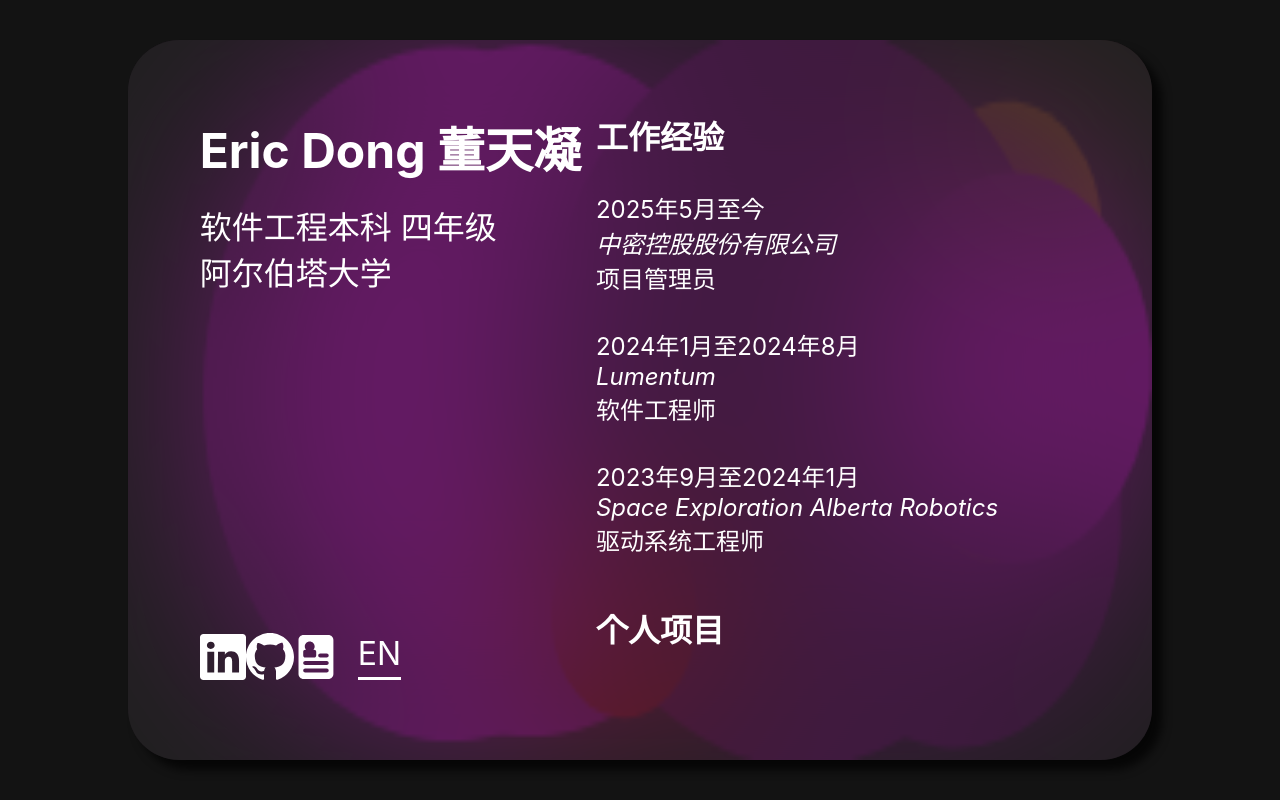
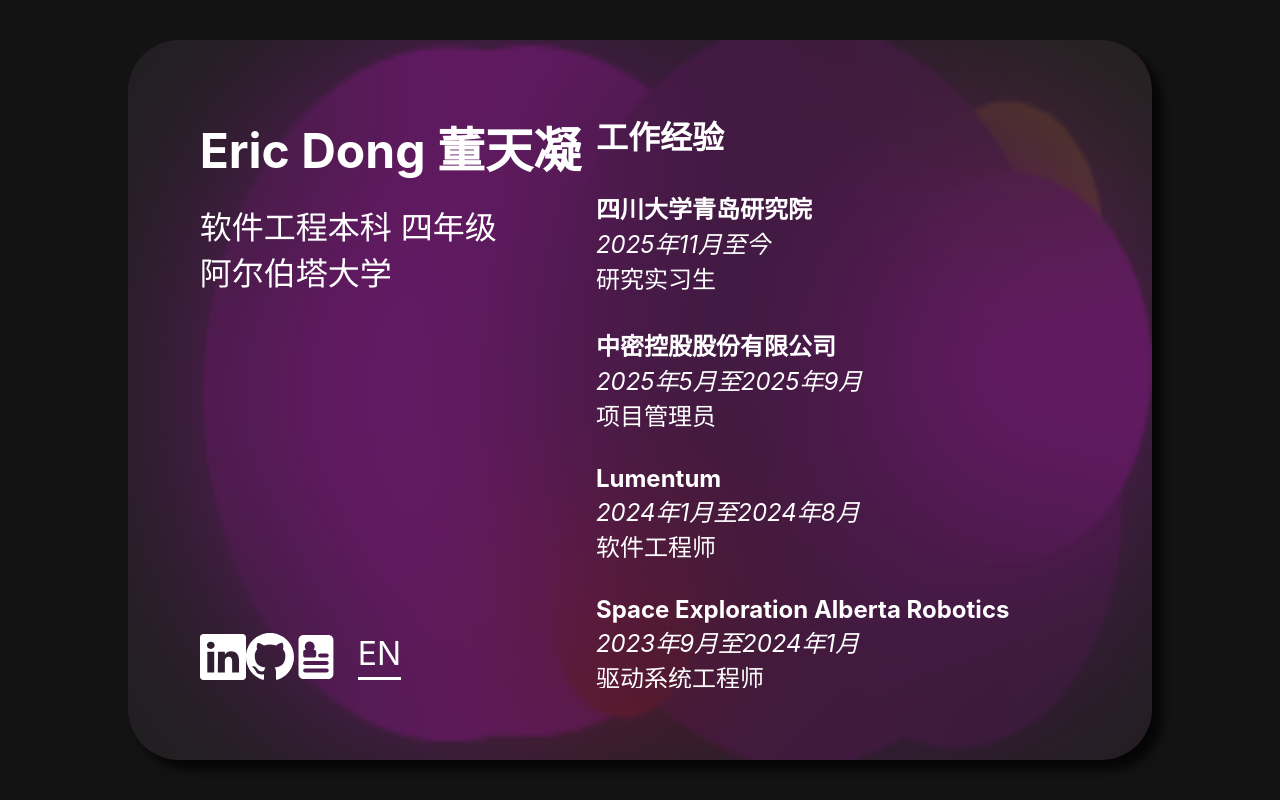
Before and after one commit to etdong/eric-website, a React (Create React App) app: page /#/zh in a window 1280 px wide. Built offline with nearby package versions, Linux system fonts and the light colour scheme; the HTML template or start-up script is replaced by a standard one.

Commit message:
update chinese page

```diff
--- a/src/pages/home_zh.js
+++ b/src/pages/home_zh.js
@@ -82,23 +82,30 @@ function HomeZh() {
                             工作经验
                             </div>
                             <div className='subheader'>
-                                2025年5月至今
+                                <b>四川大学青岛研究院</b>
                                 <br />
-                                <i>中密控股股份有限公司</i>
+                                <i>2025年11月至今</i>
+                                <br />
+                                研究实习生
+                            </div>
+                            <div className='subheader'>
+                                <b>中密控股股份有限公司</b>
+                                <br />
+                                <i>2025年5月至2025年9月</i>
                                 <br />
                                 项目管理员
                             </div>
                             <div className='subheader'>
-                                2024年1月至2024年8月
+                                <b>Lumentum</b>
                                 <br />
-                                <i>Lumentum</i>
+                                <i>2024年1月至2024年8月</i>
                                 <br />
                                 软件工程师
                             </div>
                             <div className='subheader'>
-                                2023年9月至2024年1月
+                                <b>Space Exploration Alberta Robotics</b>
                                 <br />
-                                <i>Space Exploration Alberta Robotics</i>
+                                <i>2023年9月至2024年1月</i>
                                 <br />
                                 驱动系统工程师
                             </div>
```
